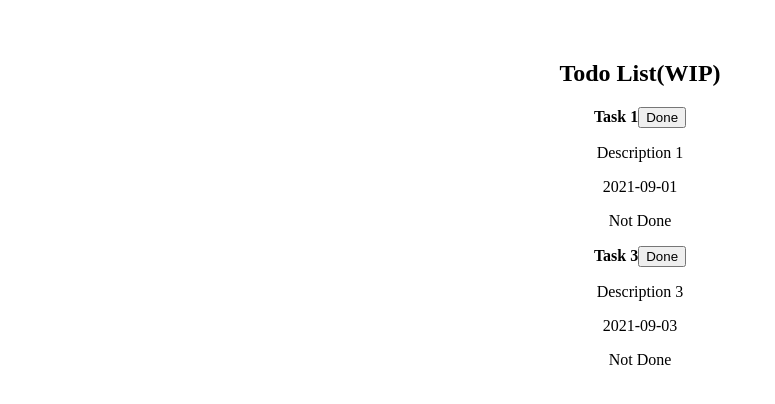
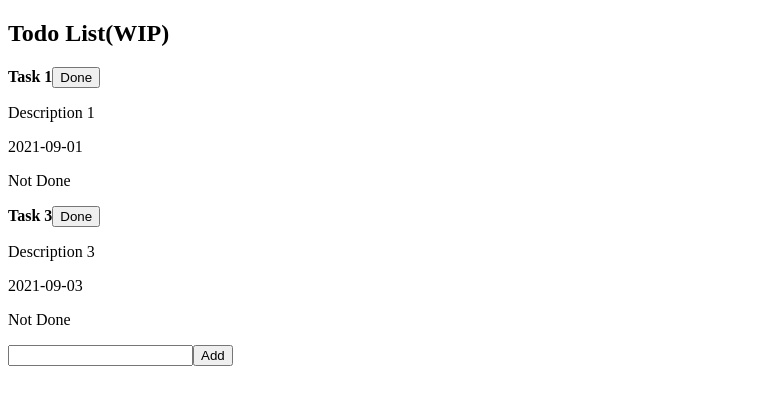
Before and after one commit to tetsugo02/TodoList, a React (Vite) app: page / in a window 1280 px wide. Shown: the top 404 px of the page, without its empty margins (0-775 px from the left). Built offline with nearby package versions, Linux system fonts and the light colour scheme.

Commit message:
Add AddNewTodoコンポーネントを追加し、Appコンポーネントに統合

```diff
--- a/src/App.tsx
+++ b/src/App.tsx
@@ -1,10 +1,12 @@
-import "./App.css";
+// import "./App.css";
+import AddNewTodo from "./components/AddNewTodo";
 import TodoList from "./components/TodoList";
 
 function App() {
 	return (
 		<>
 			<TodoList isDone={false} />
+			<AddNewTodo />
 		</>
 	);
 }
--- /dev/null
+++ b/src/components/AddNewTodo.tsx
@@ -0,0 +1,10 @@
+const AddNewTodo = () => {
+	return (
+		<div>
+			<input type="text" />
+			<button>Add</button>
+		</div>
+	);
+};
+
+export default AddNewTodo;
```
